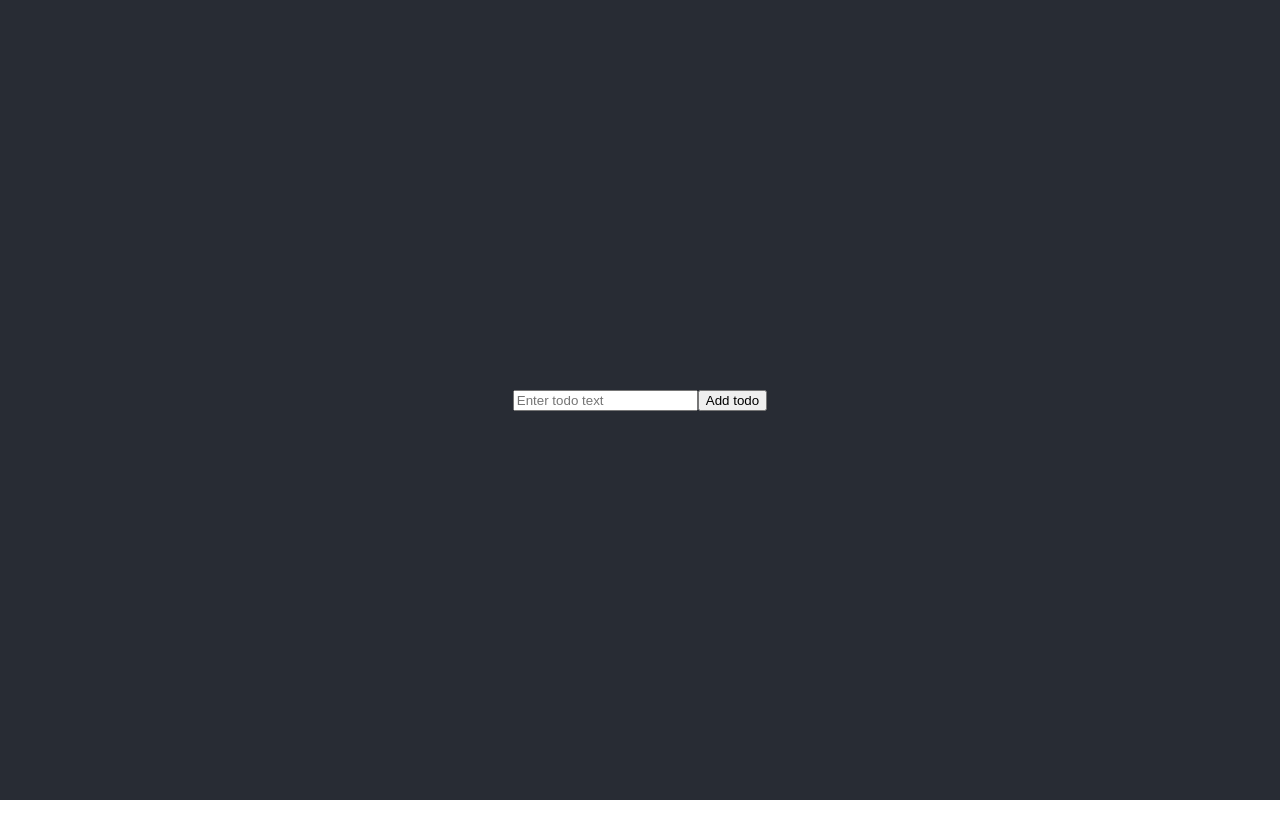
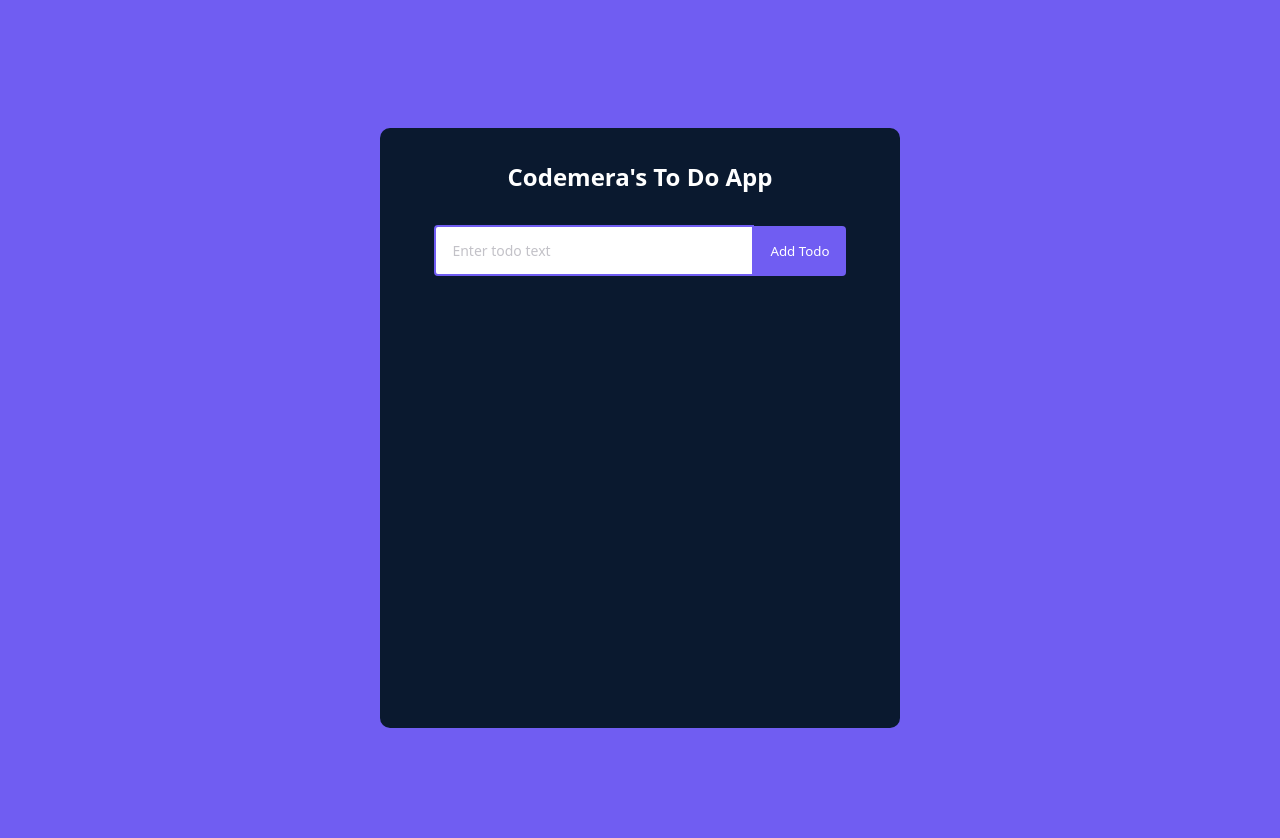
Before and after one commit to weabreus/TodoApp, a React (Create React App) app: page / in a window 1280 px wide. Shown: the top 838 px of the page. Before the commit the page ends 800 px from the top, so only its background shows below. Built offline with nearby package versions, Linux system fonts and the light colour scheme.

Commit message:
Added Card component & styles

```diff
--- a/src/App.js
+++ b/src/App.js
@@ -1,16 +1,14 @@
 import "./assets/styles/App.css";
+import Card from "./components/Card";
 import TodoList from "./components/TodoList";
 
-
-
-
 function App() {
-
-
-
   return (
     <div className="App">
-      <TodoList />
+      <Card
+      title={"Codemera's To Do App"}
+      content={<TodoList />}
+      />
     </div>
   );
 }
--- a/src/assets/styles/App.css
+++ b/src/assets/styles/App.css
@@ -1,19 +1,125 @@
-.App {
-  min-height: 100vh;
+* {
+  box-sizing: border-box;
+  margin: 0;
+  padding: 0;
+  font-family: Inter var, ui-sans-serif, system-ui, -apple-system,
+    BlinkMacSystemFont, Segoe UI, Roboto, Helvetica Neue, Arial, Noto Sans,
+    sans-serif, Apple Color Emoji, Segoe UI Emoji, Segoe UI Symbol,
+    Noto Color Emoji;
+}
+
+body {
+  background: #705df2;
+}
+
+.card {
   display: flex;
   flex-direction: column;
-  align-items: center;
-  justify-content: center;
-  background-color: #282c34;
+  justify-content: flex-start;
+  width: 520px;
+  min-height: 600px;
+  background: #0a192f;
   text-align: center;
+  margin: 128px auto;
+  border-radius: 10px;
+  padding-bottom: 32px;
 }
 
-.items-container li {
-  font-size: 1.5rem;
-  font-weight: bold;
-  color: white;
+h1 {
+  margin: 32px 0;
+  color: #fff;
+  font-size: 24px;
 }
 
-.items-container li::first-letter {
-  text-transform: uppercase;
+.complete {
+  text-decoration: line-through;
+  opacity: 0.4;
 }
+
+.todo-form {
+  margin-bottom: 32px;
+}
+
+.todo-input {
+  padding: 14px 32px 14px 16px;
+  border-radius: 4px 0 0 4px;
+  border: 2px solid #705df2;
+  outline: none;
+  width: 320px;
+  background: #fff;
+  color: #705df2;
+  font-size: 14px;
+}
+
+.todo-input::placeholder {
+  color: #c3c2c8;
+  font-size: 14px;
+}
+
+.todo-button {
+  padding: 16px;
+  border: none;
+  border-radius: 0 4px 4px 0;
+  cursor: pointer;
+  outline: none;
+  background: #705df2;
+  color: #fff;
+  text-transform: capitalize;
+}
+
+.todo-input.edit {
+  border: 2px solid #149fff;
+}
+
+.todo-button.edit {
+  background: linear-gradient(
+    90deg,
+    rgba(20, 159, 255, 1) 0%,
+    rgba(17, 122, 255, 1) 100%
+  );
+  padding: 16px 22px;
+}
+
+.todo-container {
+  display: flex;
+  flex-direction: row;
+  position: relative;
+}
+
+.todo-row {
+  display: flex;
+  justify-content: space-between;
+  align-items: center;
+  margin: 4px auto;
+  color: #705df2;
+  background: #fff;
+  padding: 16px;
+  border-radius: 5px;
+  width: 90%;
+}
+
+
+
+.icons {
+  display: flex;
+  align-items: center;
+  font-size: 24px;
+  cursor: pointer;
+}
+
+.delete-icon {
+  margin-right: 5px;
+  color: #705df2;
+  width: 1.25rem;
+  height: 1, 25rem;
+}
+
+.edit-icon {
+  color: #705df2;
+  width: 1.25rem;
+  height: 1, 25rem;
+}
+
+.delete-icon.complete, .edit-icon.complete {
+  display: none;
+}
--- a/src/assets/styles/index.css
+++ /dev/null
@@ -1,13 +0,0 @@
-body {
-  margin: 0;
-  font-family: -apple-system, BlinkMacSystemFont, 'Segoe UI', 'Roboto', 'Oxygen',
-    'Ubuntu', 'Cantarell', 'Fira Sans', 'Droid Sans', 'Helvetica Neue',
-    sans-serif;
-  -webkit-font-smoothing: antialiased;
-  -moz-osx-font-smoothing: grayscale;
-}
-
-code {
-  font-family: source-code-pro, Menlo, Monaco, Consolas, 'Courier New',
-    monospace;
-}
--- /dev/null
+++ b/src/components/Card.js
@@ -0,0 +1,18 @@
+import React from "react";
+
+const Card = ({title, content}) => {
+  return (
+    <div className="card">
+      <div className="card-header">
+        {/* Header */}
+        <h1>{title}</h1>
+      </div>
+      <div className="card-content">
+        {/* Content */}
+        {content}
+      </div>
+    </div>
+  );
+}
+
+export default Card;
--- a/src/components/Todo.js
+++ b/src/components/Todo.js
@@ -32,7 +32,7 @@ function Todo({ todos, completeTodo, removeTodo, updateTodo }) {
           {/* Delete Icon */}
             <svg
               xmlns="http://www.w3.org/2000/svg"
-              className="delete-icon"
+              className={todo.isComplete ? "delete-icon complete" : "delete-icon"}
               fill="none"
               viewBox="0 0 24 24"
               stroke="currentColor"
@@ -48,7 +48,7 @@ function Todo({ todos, completeTodo, removeTodo, updateTodo }) {
           {/* Edit Icon */}
           <svg
             xmlns="http://www.w3.org/2000/svg"
-            className="edit-icon"
+            className={todo.isComplete ? "edit-icon complete" : "edit-icon"}
             fill="none"
             viewBox="0 0 24 24"
             stroke="currentColor"
--- a/src/index.js
+++ b/src/index.js
@@ -1,6 +1,5 @@
 import React from 'react';
 import ReactDOM from 'react-dom';
-import './assets/styles/index.css';
 import App from './App';
 import reportWebVitals from './reportWebVitals';
 
```
